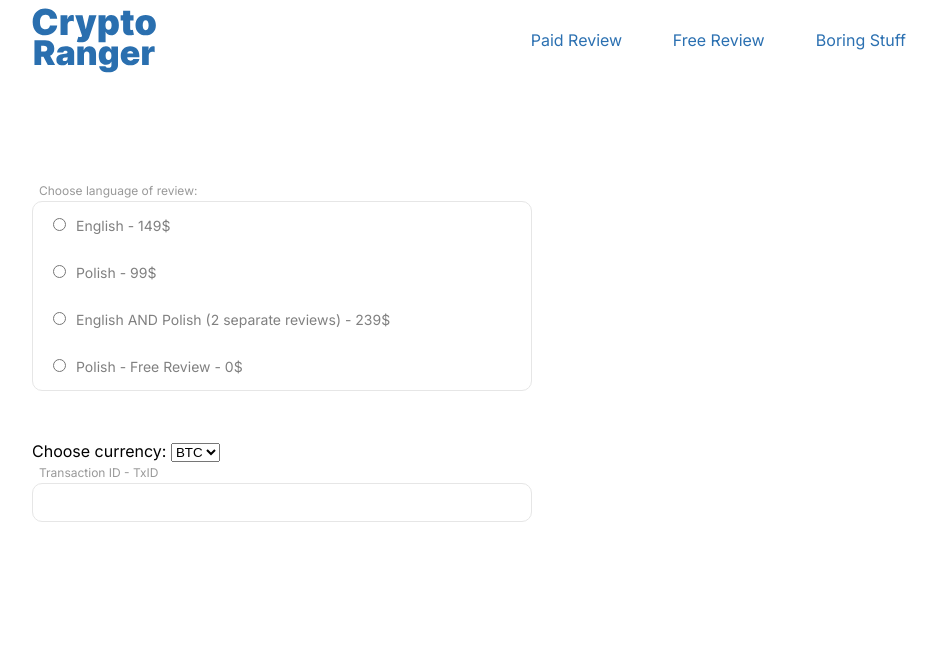
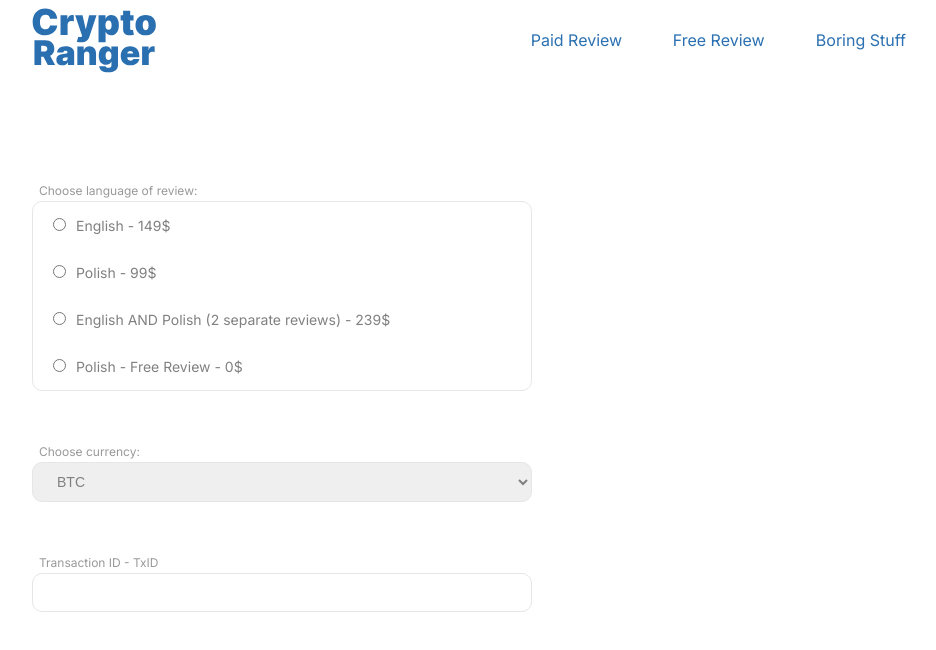
Before and after one commit to SimpleMB/CryptoRangerSimple, a Next.js app: page /paid/languageandpayment in a window 1280 px wide. Shown: the top 650 px of the page, without its empty margins (158-1094 px from the left). Built offline with nearby package versions, Linux system fonts and the light colour scheme.

Commit message:
Select payment currency component with styles

```diff
--- a/components/FormPaymentAddress/FormPaymentAddress.module.scss
+++ b/components/FormPaymentAddress/FormPaymentAddress.module.scss
@@ -0,0 +1,38 @@
+.select {
+  width: 100%;
+  margin-bottom: 50px;
+
+  @media screen and (min-width: 550px) {
+    width: 500px;
+  }
+}
+
+.selectLabel {
+  display: flex;
+  justify-content: space-between;
+  padding: 3px 7px;
+  font-size: 12px;
+  color: hsla(0, 0, 60, 100%);
+}
+
+.selectLabelSpan {
+  color: hsla(1, 80, 50, 50%);
+}
+
+.selectField {
+  width: 100%;
+  padding: 10px 20px;
+  border-radius: 10px;
+  border: 1px solid hsla(0, 0, 90, 100%);
+  font-size: 14px;
+  color: hsla(0, 0, 50, 100%);
+  outline: none;
+
+  &::placeholder {
+    color: hsla(0, 0, 85, 100%);
+  }
+
+  &:focus {
+    box-shadow: 0 0 0 3px hsla(200, 100, 80, 40%);
+  }
+}
--- a/components/FormPaymentAddress/FormPaymentAddress.tsx
+++ b/components/FormPaymentAddress/FormPaymentAddress.tsx
@@ -28,16 +28,16 @@
   required,
 }) => {
   return (
-    <div className={styles.smallInputDate}>
-      <label className={styles.smallInputLabel} htmlFor={fieldId}>
+    <div className={styles.select}>
+      <label className={styles.selectLabel} htmlFor={fieldId}>
         {label}{' '}
         {required ? (
-          <span className={styles.smallInputLabelSpan}>Required</span>
+          <span className={styles.selectLabelSpan}>Required</span>
         ) : null}
       </label>
       <select
         id={fieldName}
-        className={styles.smallInputField}
+        className={styles.selectField}
         name={fieldName}
         ref={register({ required })}
         defaultValue={value}
```
